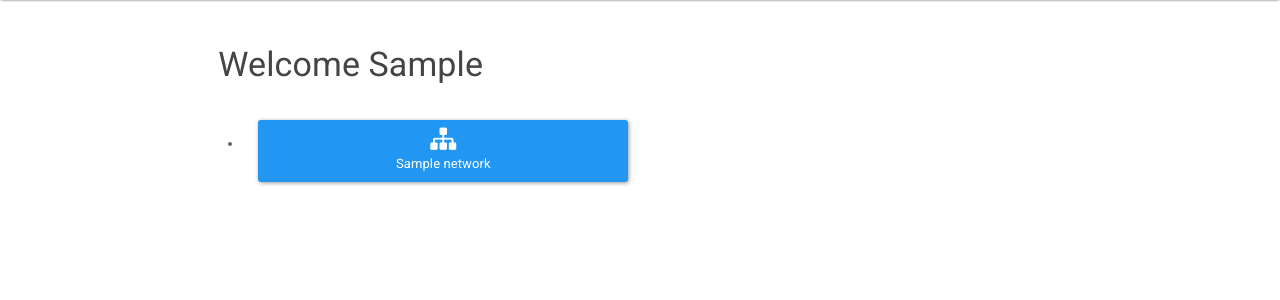
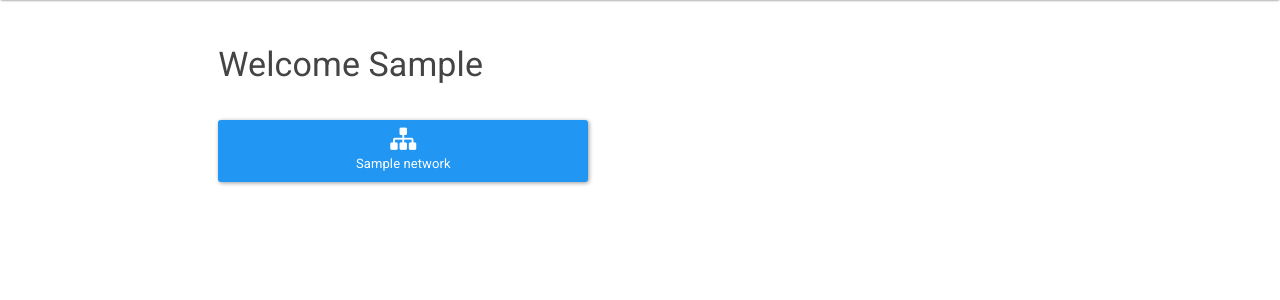
Before and after one commit to blackboat/CustomerPortal, a Django app: page / in a window 1280 px wide. Shown: the part 64-364 px from the top of the page. Run offline with Django 3.2, Linux system fonts and the light colour scheme; a user stored in the database is signed in; tables that the repository leaves empty hold one stand-in row (values such as "Sample post"); some libraries are stand-ins or nearby versions.

Commit message:
fix home page style

```diff
--- a/CustomerPortal/templates/index.html
+++ b/CustomerPortal/templates/index.html
@@ -27,7 +27,7 @@
 <div class="row">
     <div class="col-md-8 col-md-offset-2">
     {% if networks %}
-        <ul class="networks row">
+        <ul class="networks row list-unstyled">
         {% for network in networks %}
             <li class="col-md-6">
                 <a href="{% url 'networks:detail' network.id %}" class="btn btn-large btn-primary btn-block">
```
